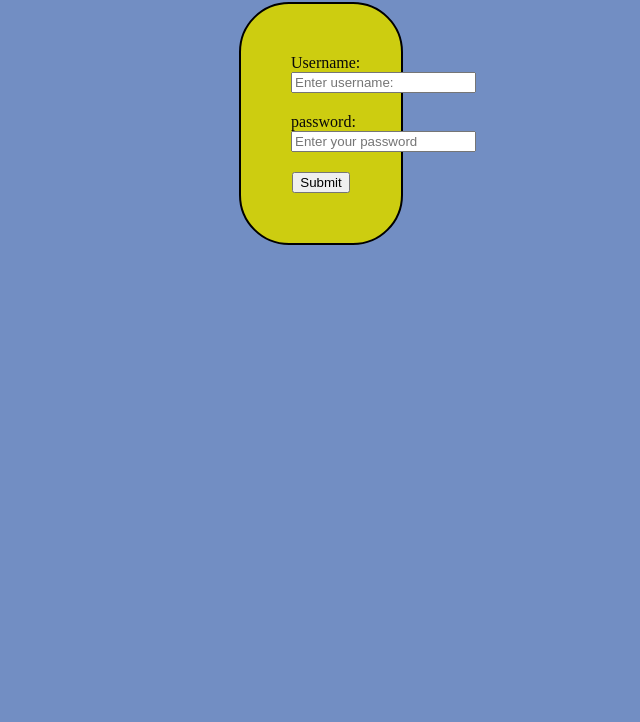
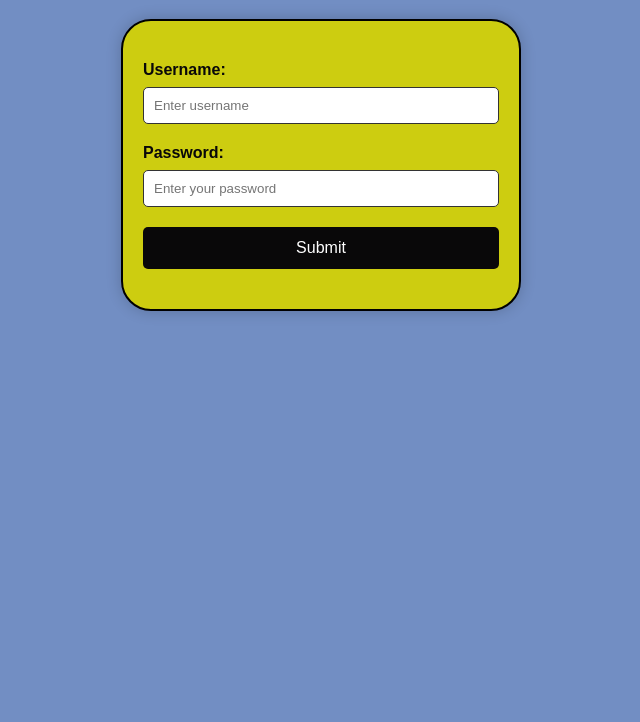
Before and after one commit to akashrawani95/Wedding-webapp, a plain HTML site: page Login.html in a window 1280 px wide. Shown: the part 78-800 px from the top of the page, without its empty margins (319-959 px from the left). Drawn offline with Linux system fonts and the light colour scheme.

Commit message:
Update Login.html

```diff
--- a/Login.html
+++ b/Login.html
@@ -1,47 +1,100 @@
 <!DOCTYPE html>
 <html lang="en">
 <head>
-    <meta charset="UTF-8">
-    <meta name="viewport" content="width=device-width, initial-scale=1.0">
-    <title>Sign up page</title>
-    <style>
-     form {
-        border: 2px solid black;
-        margin-left: 550px;
-        margin-right: 550px;
-        text-align: center;
-        padding: 50px;
-        background-color: rgb(205, 205, 16);
-        color: rgb(9, 8, 9);
-        border-top-left-radius: 50px;
-        border-bottom-right-radius: 50px;
-        border-top-right-radius: 50px;
-        border-bottom-left-radius: 50px;
-    }
-    div{
-         margin-bottom: 20px;
-    }
-    body{
-        background-color: rgb(114, 142, 195);
+  <meta charset="UTF-8" />
+  <meta name="viewport" content="width=device-width, initial-scale=1.0"/>
+  <title>Login Page</title>
+  <style>
+    * {
+      box-sizing: border-box;
+      margin: 0;
+      padding: 0;
     }
 
-    </style>
+    body {
+      background-color: rgb(114, 142, 195);
+      font-family: Arial, sans-serif;
+    }
+
+    h1 {
+      text-align: center;
+      margin: 30px 0;
+      color: darkblue;
+    }
+
+    form {
+      max-width: 400px;
+      margin: auto;
+      background-color: rgb(205, 205, 16);
+      padding: 40px 20px;
+      border: 2px solid black;
+      border-radius: 30px;
+      box-shadow: 0 0 15px rgba(0, 0, 0, 0.2);
+      color: rgb(9, 8, 9);
+    }
+
+    form div {
+      margin-bottom: 20px;
+      text-align: left;
+    }
+
+    label {
+      display: block;
+      margin-bottom: 8px;
+      font-weight: bold;
+    }
+
+    input {
+      width: 100%;
+      padding: 10px;
+      border: 1px solid #333;
+      border-radius: 5px;
+    }
+
+    button {
+      background-color: rgb(9, 8, 9);
+      color: white;
+      border: none;
+      padding: 12px 20px;
+      cursor: pointer;
+      font-size: 16px;
+      border-radius: 5px;
+      width: 100%;
+    }
+
+    button:hover {
+      background-color: rgb(51, 51, 51);
+    }
+
+    @media (max-width: 500px) {
+      form {
+        margin: 10px;
+        padding: 30px 15px;
+      }
+
+      h1 {
+        font-size: 22px;
+      }
+    }
+  </style>
 </head>
 <body>
-    <h1 style="text-align: center;">Login here:</h1>
-    <form action="" >
-          <div><label for="">Username:</label>
-        <input type="text" placeholder="Enter username:"> <br></div>
 
+  <h1>Login Here:</h1>
 
-        <div>
-            <label for="">password:</label>
-        <input type="text" placeholder="Enter your password"> <br>
-        </div>
+  <form action="">
+    <div>
+      <label for="username">Username:</label>
+      <input type="text" id="username" placeholder="Enter username" required>
+    </div>
 
-        <button>Submit</button>
+    <div>
+      <label for="password">Password:</label>
+      <input type="password" id="password" placeholder="Enter your password" required>
+    </div>
 
+    <button type="submit">Submit</button>
+  </form>
 
-    </form>
 </body>
 </html>
```
